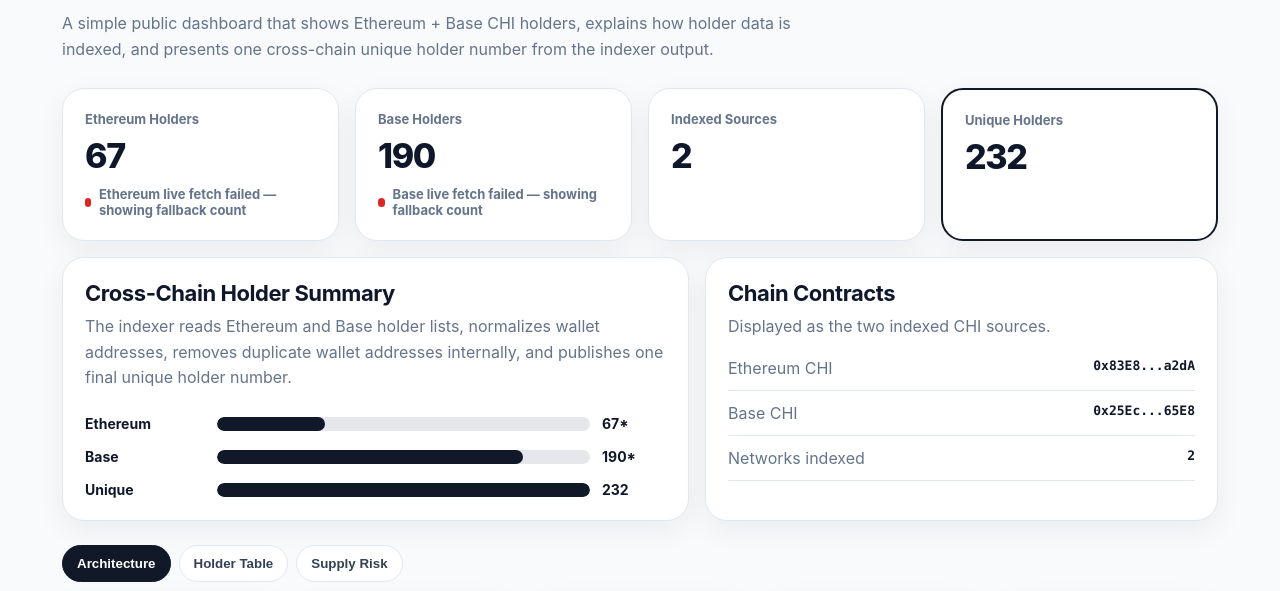
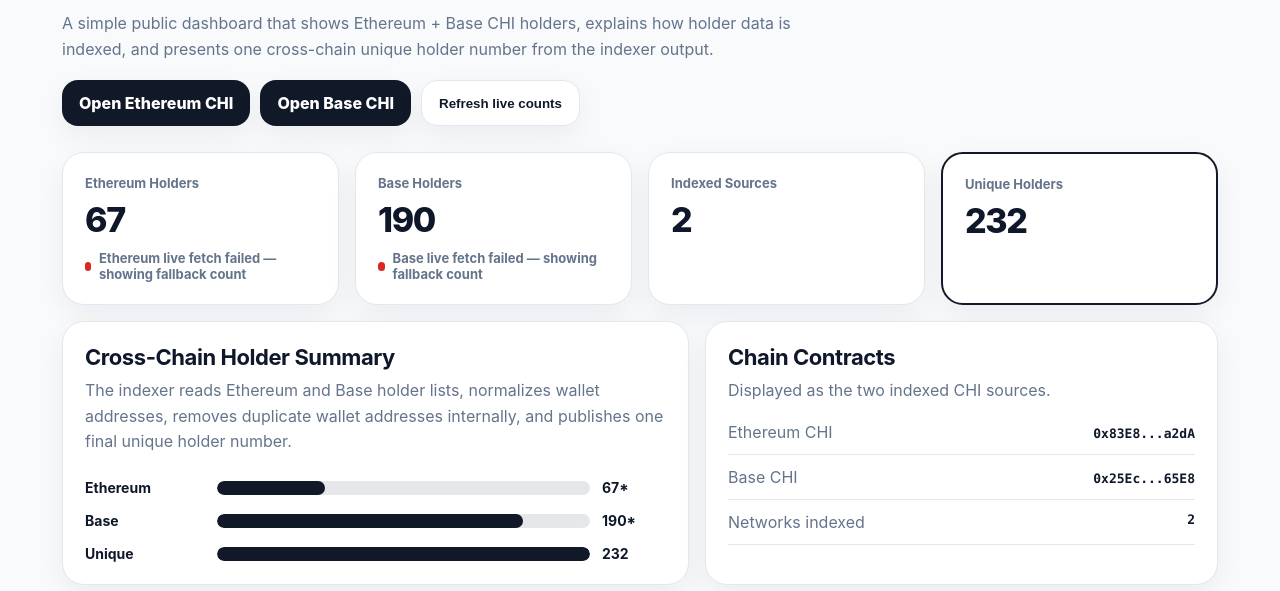
Before and after one commit to jhiconx/chi-dashboard, a plain HTML site: page index.html in a window 1280 px wide. Shown: the part 188-779 px from the top of the page. Drawn offline with Linux system fonts and the light colour scheme; no server answers.

Commit message:
Enhance dashboard with action buttons and UI updates
Added action buttons for Ethereum and Base CHI, updated clickable cards, and removed the Supply Risk section.

```diff
--- a/index.html
+++ b/index.html
@@ -345,6 +345,52 @@
       line-height: 1.55;
     }
 
+
+
+    .actions {
+      display: flex;
+      flex-wrap: wrap;
+      gap: 10px;
+      margin-top: 18px;
+    }
+
+    .button,
+    .button:visited {
+      text-decoration: none;
+      display: inline-flex;
+      align-items: center;
+      justify-content: center;
+      cursor: pointer;
+    }
+
+    .button.secondary {
+      background: #ffffff;
+      color: var(--dark);
+      border: 1px solid var(--border);
+    }
+
+    .clickable-card {
+      color: inherit;
+      text-decoration: none;
+      transition: transform 0.15s ease, border-color 0.15s ease;
+      cursor: pointer;
+    }
+
+    .clickable-card:hover {
+      transform: translateY(-2px);
+      border-color: var(--dark);
+    }
+
+    .contract-link,
+    .contract-link:visited {
+      color: inherit;
+      text-decoration: none;
+    }
+
+    .contract-link:hover {
+      text-decoration: underline;
+    }
+
     @media (max-width: 900px) {
       .hero {
         align-items: flex-start;
@@ -381,20 +427,25 @@
         <p class="subtitle">
           A simple public dashboard that shows Ethereum + Base CHI holders, explains how holder data is indexed, and presents one cross-chain unique holder number from the indexer output.
         </p>
+        <div class="actions">
+          <a class="button" href="https://eth.blockscout.com/token/0x83E8fb8D8176224FCC828EdC73E152EC1818a2dA" target="_blank" rel="noopener">Open Ethereum CHI</a>
+          <a class="button" href="https://base.blockscout.com/token/0x25Ec4c3eF2A21d178922Fb02c7F92111852165E8" target="_blank" rel="noopener">Open Base CHI</a>
+          <button class="button secondary" type="button" onclick="loadLiveData()">Refresh live counts</button>
+        </div>
       </div>
     </section>
 
     <section class="metrics">
-      <div class="card">
+      <a class="card clickable-card" href="https://eth.blockscout.com/token/0x83E8fb8D8176224FCC828EdC73E152EC1818a2dA" target="_blank" rel="noopener" aria-label="Open Ethereum CHI token page">
         <div class="metric-title">Ethereum Holders</div>
         <div id="ethereumHolders" class="metric-value loading">Loading</div>
         <div class="live-status"><span id="ethereumStatusDot" class="live-dot"></span><span id="ethereumStatusText">Fetching Ethereum holders</span></div>
-      </div>
-      <div class="card">
+      </a>
+      <a class="card clickable-card" href="https://base.blockscout.com/token/0x25Ec4c3eF2A21d178922Fb02c7F92111852165E8" target="_blank" rel="noopener" aria-label="Open Base CHI token page">
         <div class="metric-title">Base Holders</div>
         <div id="baseHolders" class="metric-value loading">Loading</div>
         <div class="live-status"><span id="baseStatusDot" class="live-dot"></span><span id="baseStatusText">Fetching Base holders</span></div>
-      </div>
+      </a>
       <div class="card">
         <div class="metric-title">Indexed Sources</div>
         <div id="indexedSources" class="metric-value">2</div>
@@ -434,8 +485,8 @@
         <h2 class="section-title">Chain Contracts</h2>
         <p class="section-text">Displayed as the two indexed CHI sources.</p>
         <div class="audit-list" style="margin-top:18px;">
-          <div class="audit-row"><span>Ethereum CHI</span><strong>0x83E8...a2dA</strong></div>
-          <div class="audit-row"><span>Base CHI</span><strong>0x25Ec...65E8</strong></div>
+          <div class="audit-row"><span>Ethereum CHI</span><a class="contract-link" href="https://eth.blockscout.com/token/0x83E8fb8D8176224FCC828EdC73E152EC1818a2dA" target="_blank" rel="noopener"><strong>0x83E8...a2dA</strong></a></div>
+          <div class="audit-row"><span>Base CHI</span><a class="contract-link" href="https://base.blockscout.com/token/0x25Ec4c3eF2A21d178922Fb02c7F92111852165E8" target="_blank" rel="noopener"><strong>0x25Ec...65E8</strong></a></div>
           <div class="audit-row"><span>Networks indexed</span><strong>2</strong></div>
         </div>
       </div>
@@ -444,7 +495,6 @@
     <div class="tabs">
       <button class="tab active" onclick="showTab('architecture', this)">Architecture</button>
       <button class="tab" onclick="showTab('holders', this)">Holder Table</button>
-      <button class="tab" onclick="showTab('supply', this)">Supply Risk</button>
     </div>
 
     <section id="architecture" class="tab-panel active">
@@ -530,37 +580,8 @@
       </div>
     </section>
 
-    <section id="supply" class="tab-panel">
-      <div class="grid">
-        <div class="card">
-          <h2 class="section-title">Supply Risk View</h2>
-          <p class="section-text">
-            Illustrative view using 4.8B circulating supply and 100B max supply. This helps explain the gap between current market cap and fully diluted valuation.
-          </p>
-          <div class="bar-wrap">
-            <div class="bar-line">
-              <span>Circulating</span>
-              <div class="bar-bg"><div class="bar-fill" style="width:4.8%; background:var(--green);"></div></div>
-              <span>4.8%</span>
-            </div>
-            <div class="bar-line">
-              <span>Remaining</span>
-              <div class="bar-bg"><div class="bar-fill" style="width:95.2%; background:var(--amber);"></div></div>
-              <span>95.2%</span>
-            </div>
-          </div>
-        </div>
-        <div class="card">
-          <h2 class="section-title">Supply Note</h2>
-          <p class="section-text">
-            A high FDV relative to circulating market cap can create dilution concerns if large amounts of CHI become tradable without matching demand.
-          </p>
-        </div>
-      </div>
-    </section>
-
     <p class="footer-note">
-      Live dashboard. Ethereum and Base holder counts update from Blockscout on page load. Unique holders are calculated by comparing both live holder lists wallet by wallet when both sources load successfully.
+      Live dashboard. Ethereum and Base holder counts update from Blockscout on page load. Click the Ethereum or Base cards to open the token pages. Click Refresh live counts to reload the holder data.
     </p>
   </main>
 
```
